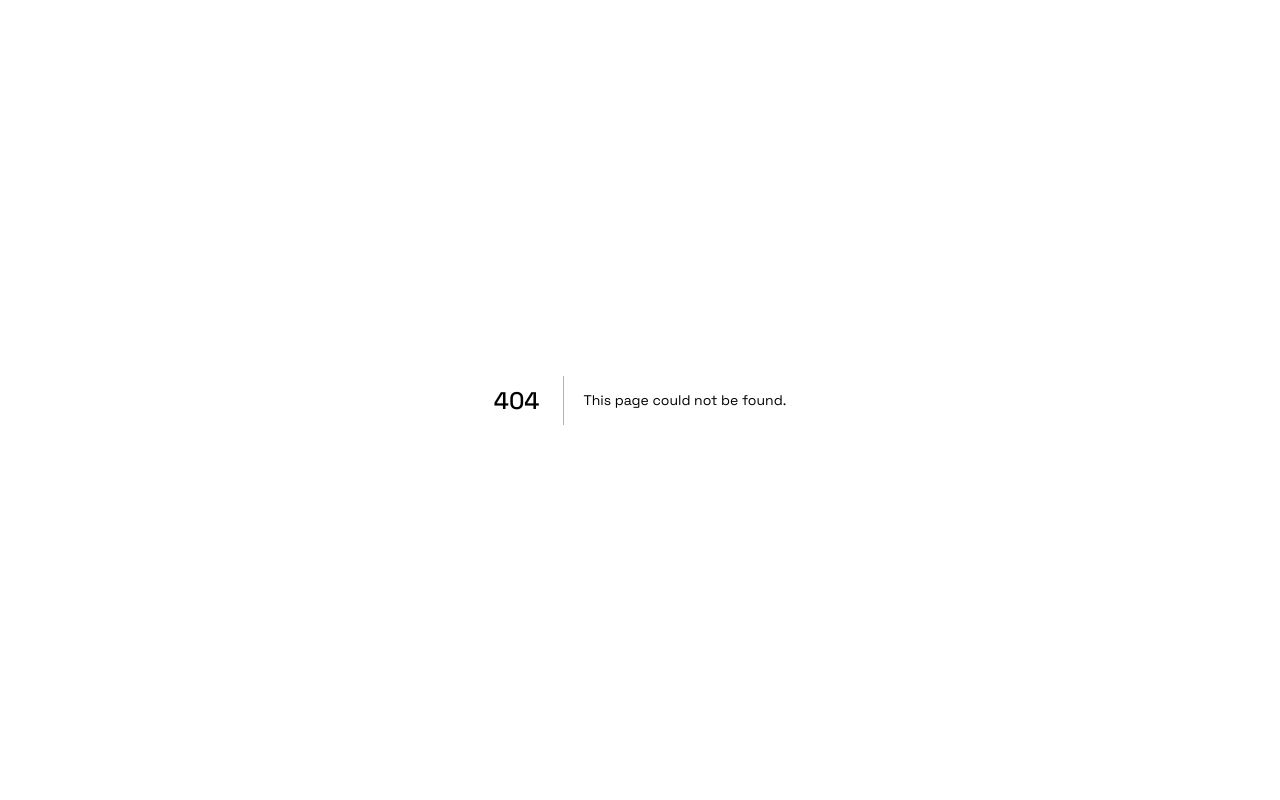
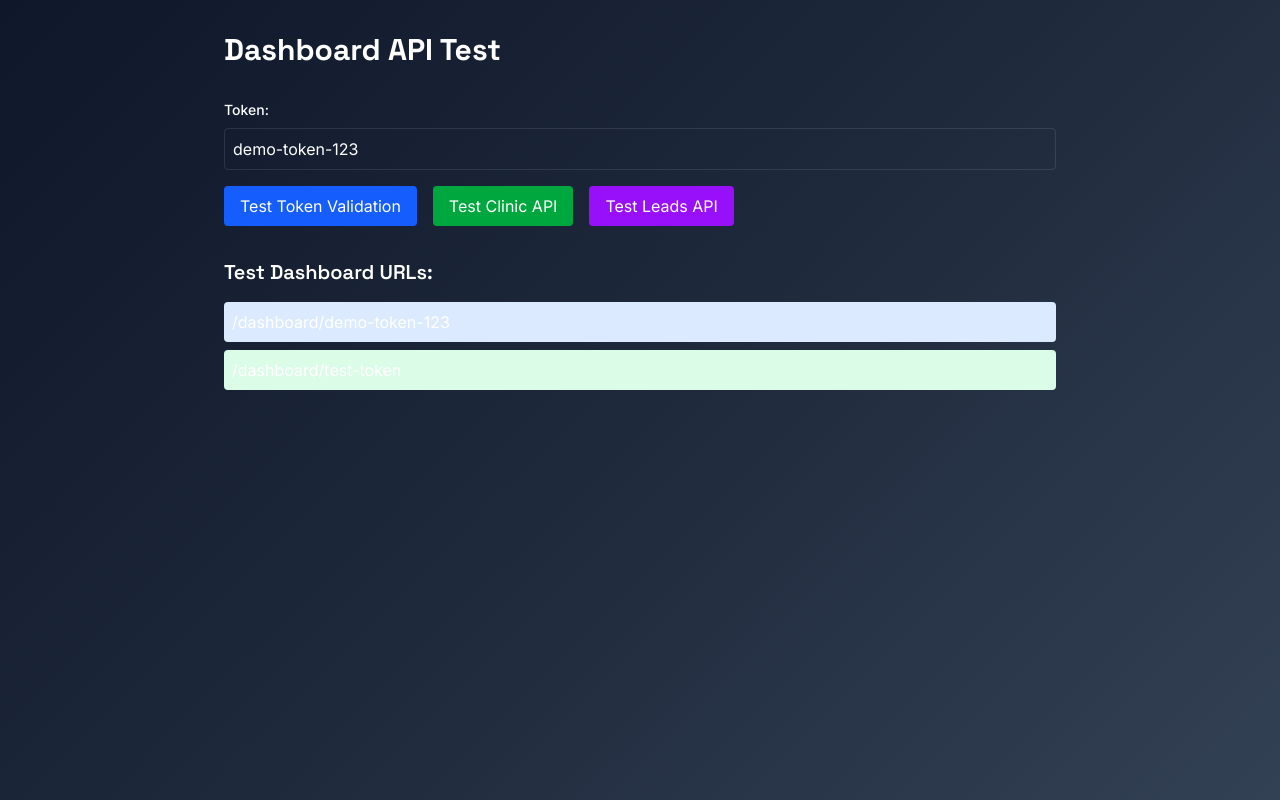
Before and after one commit to bobibcgroup/RafaLeads, a Next.js app: page /test-dashboard in a window 1280 px wide. Before the commit this address had no page. Built offline with nearby package versions, Linux system fonts and the light colour scheme.

Commit message:
Add debugging tools and test page to diagnose dashboard issues

```diff
--- a/src/app/dashboard/[token]/page.tsx
+++ b/src/app/dashboard/[token]/page.tsx
@@ -46,7 +46,9 @@ export default function DashboardPage() {
         setLoading(true);
         setError(null);
 
-        console.log('🔍 Validating token:', token);
+        console.log('🔍 Dashboard useEffect triggered');
+        console.log('🔍 Token from params:', token);
+        console.log('🔍 Current URL:', window.location.href);
 
         // Step 1: Validate token
         const tokenResponse = await fetch('/api/validate-token', {
@@ -106,6 +108,10 @@ export default function DashboardPage() {
 
     if (token) {
       fetchDashboardData();
+    } else {
+      console.log('❌ No token provided');
+      setError('No token provided in URL');
+      setLoading(false);
     }
   }, [token]);
 
--- /dev/null
+++ b/src/app/test-dashboard/page.tsx
@@ -0,0 +1,145 @@
+'use client';
+
+import { useState } from 'react';
+
+export default function TestDashboard() {
+  const [token, setToken] = useState('demo-token-123');
+  const [result, setResult] = useState<any>(null);
+  const [loading, setLoading] = useState(false);
+
+  const testToken = async () => {
+    setLoading(true);
+    try {
+      console.log('Testing token:', token);
+
+      const response = await fetch('/api/validate-token', {
+        method: 'POST',
+        headers: { 'Content-Type': 'application/json' },
+        body: JSON.stringify({ token }),
+      });
+
+      const data = await response.json();
+      console.log('Token validation result:', data);
+      setResult(data);
+    } catch (error) {
+      console.error('Error:', error);
+      setResult({ error: error.message });
+    } finally {
+      setLoading(false);
+    }
+  };
+
+  const testClinic = async (clinicId: string) => {
+    setLoading(true);
+    try {
+      console.log('Testing clinic:', clinicId);
+
+      const response = await fetch(`/api/clinic?clinic_id=${clinicId}`);
+      const data = await response.json();
+      console.log('Clinic result:', data);
+      setResult(data);
+    } catch (error) {
+      console.error('Error:', error);
+      setResult({ error: error.message });
+    } finally {
+      setLoading(false);
+    }
+  };
+
+  const testLeads = async (clinicId: string) => {
+    setLoading(true);
+    try {
+      console.log('Testing leads:', clinicId);
+
+      const response = await fetch(`/api/leads?clinic_id=${clinicId}`);
+      const data = await response.json();
+      console.log('Leads result:', data);
+      setResult(data);
+    } catch (error) {
+      console.error('Error:', error);
+      setResult({ error: error.message });
+    } finally {
+      setLoading(false);
+    }
+  };
+
+  return (
+    <div className="p-8 max-w-4xl mx-auto">
+      <h1 className="text-3xl font-bold mb-8">Dashboard API Test</h1>
+
+      <div className="space-y-4 mb-8">
+        <div>
+          <label className="block text-sm font-medium mb-2">Token:</label>
+          <input
+            type="text"
+            value={token}
+            onChange={(e) => setToken(e.target.value)}
+            className="w-full p-2 border rounded"
+          />
+        </div>
+
+        <div className="flex gap-4">
+          <button
+            onClick={testToken}
+            disabled={loading}
+            className="px-4 py-2 bg-blue-600 text-white rounded disabled:opacity-50"
+          >
+            Test Token Validation
+          </button>
+
+          <button
+            onClick={() => testClinic('clinic-001')}
+            disabled={loading}
+            className="px-4 py-2 bg-green-600 text-white rounded disabled:opacity-50"
+          >
+            Test Clinic API
+          </button>
+
+          <button
+            onClick={() => testLeads('clinic-001')}
+            disabled={loading}
+            className="px-4 py-2 bg-purple-600 text-white rounded disabled:opacity-50"
+          >
+            Test Leads API
+          </button>
+        </div>
+      </div>
+
+      {loading && (
+        <div className="text-center py-4">
+          <div className="animate-spin rounded-full h-8 w-8 border-b-2 border-blue-500 mx-auto"></div>
+          <p>Loading...</p>
+        </div>
+      )}
+
+      {result && (
+        <div className="bg-gray-100 p-4 rounded">
+          <h3 className="font-semibold mb-2">Result:</h3>
+          <pre className="text-sm overflow-auto">
+            {JSON.stringify(result, null, 2)}
+          </pre>
+        </div>
+      )}
+
+      <div className="mt-8">
+        <h2 className="text-xl font-semibold mb-4">Test Dashboard URLs:</h2>
+        <div className="space-y-2">
+          <a
+            href="/dashboard/demo-token-123"
+            target="_blank"
+            className="block p-2 bg-blue-100 rounded hover:bg-blue-200"
+          >
+            /dashboard/demo-token-123
+          </a>
+          <a
+            href="/dashboard/test-token"
+            target="_blank"
+            className="block p-2 bg-green-100 rounded hover:bg-green-200"
+          >
+            /dashboard/test-token
+          </a>
+        </div>
+      </div>
+    </div>
+  );
+}
```
